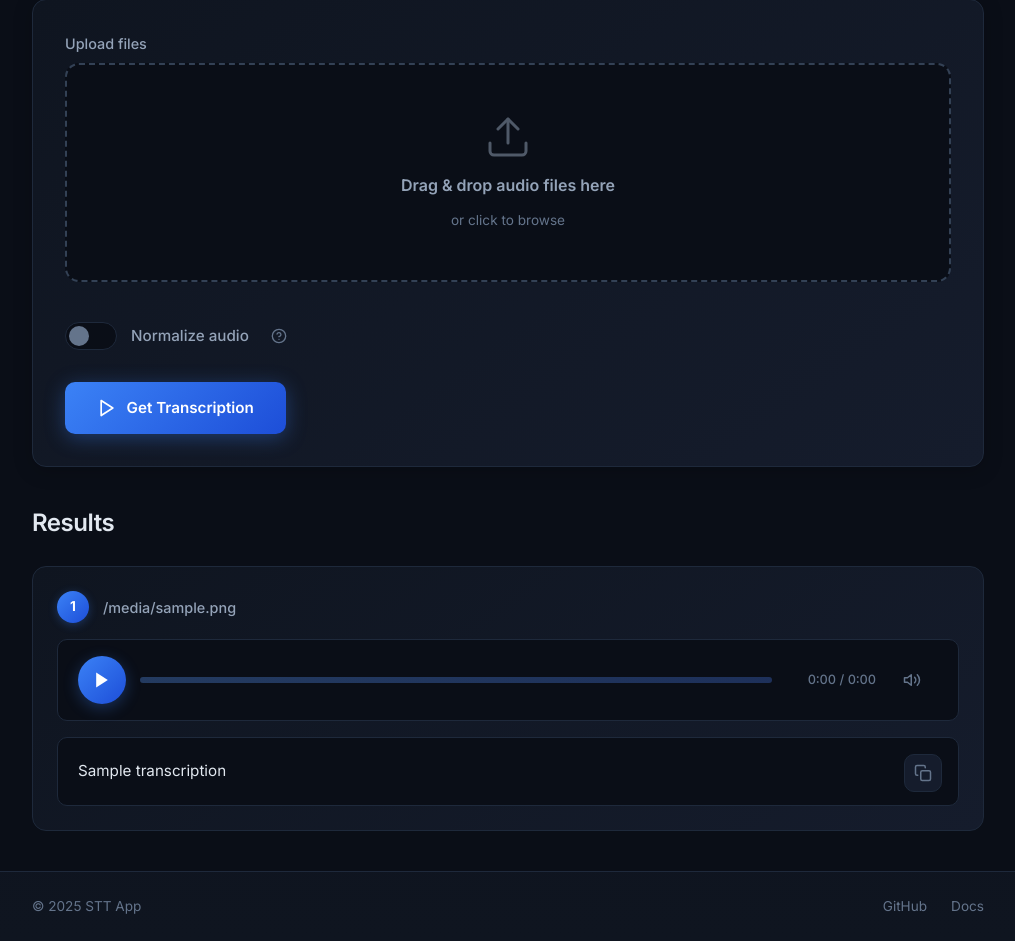
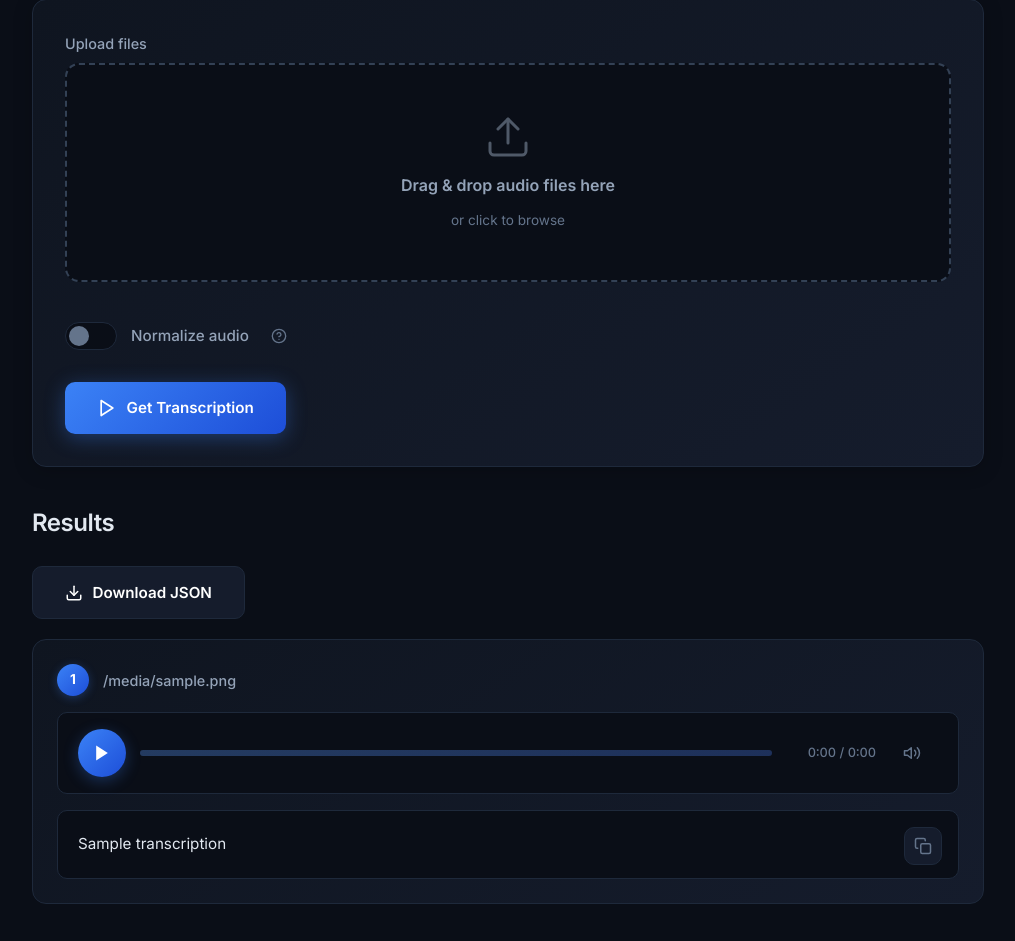
Before and after one commit to Koks-creator/SpeechToText2, a Flask app: template webapp/templates/home.html in a window 1280 px wide. Shown: the part 172-1113 px from the top of the page, without its empty margins (132-1147 px from the left). Before the commit the page ends 1086 px from the top, so only its background shows below. Run offline with Flask 3, Linux system fonts and the light colour scheme; the template is opened without the code that fills it: values that come from a table or form of the project are taken from there, most other values are stand-ins (such as "Sample title", 1, 10 or a date in 2020); some libraries are stand-ins or nearby versions.

Commit message:
Update home.html

```diff
--- a/webapp/templates/home.html
+++ b/webapp/templates/home.html
@@ -67,7 +67,16 @@
 {% if results %}
 <div class="results">
     <h2>Results</h2>
-
+    <div class="results-header">
+        <button class="btn btn-secondary" id="downloadJsonBtn">
+            <svg xmlns="http://www.w3.org/2000/svg" width="18" height="18" viewBox="0 0 24 24" fill="none" stroke="currentColor" stroke-width="2" stroke-linecap="round" stroke-linejoin="round">
+                <path d="M21 15v4a2 2 0 0 1-2 2H5a2 2 0 0 1-2-2v-4"/>
+                <polyline points="7 10 12 15 17 10"/>
+                <line x1="12" y1="15" x2="12" y2="3"/>
+            </svg>
+            <span>Download JSON</span>
+        </button>
+    </div>
     {% for item in results %}
     <div class="result-item">
         <div class="result-header">
@@ -136,7 +145,12 @@
     </div>
     {% endfor %}
 </div>
+
+<script id="resultsData" type="application/json">
+{{ results | tojson | safe }}
+</script>
 {% endif %}
+
 {% endblock %}
 
 {% block scripts %}
```
